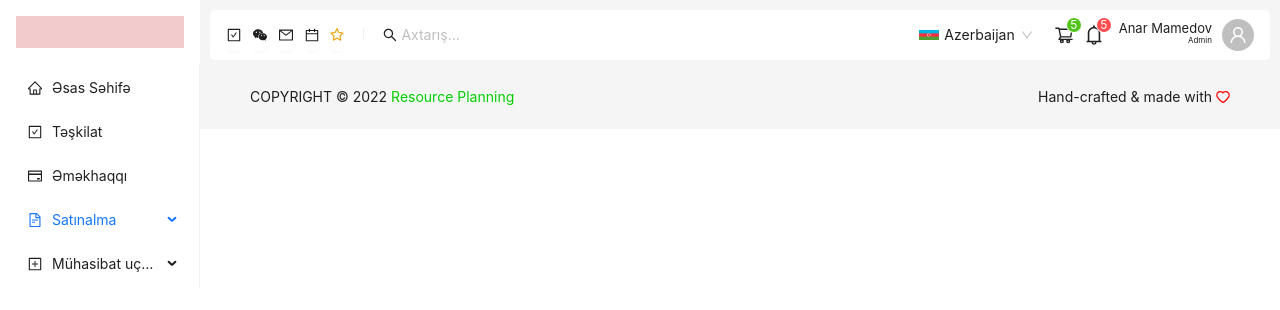
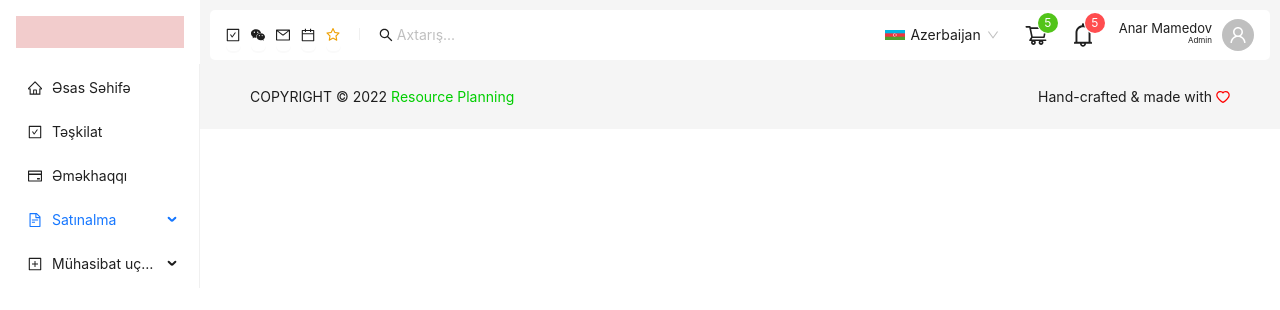
Before and after one commit to Anar-Mamedov/react-task-ant-design, a React (Create React App) app: page / in a window 1280 px wide. Shown: the top 310 px of the page. Built offline with nearby package versions, Linux system fonts and the light colour scheme.

Commit message:
Update Header.jsx

```diff
--- a/src/pages/Dashboard/components/Header/Header.jsx
+++ b/src/pages/Dashboard/components/Header/Header.jsx
@@ -249,24 +249,32 @@ export default function Header() {
             },
           ]}
         />
-        <Badge size="small" count={5} style={{ backgroundColor: "#52c41a" }}>
-          <ShoppingCartOutlined
+        <Button
+          shape="circle"
           style={{
-              fontSize: "20px",
+            backgroundColor: "transparent",
+            border: "none",
+            boxShadow: "none",
+            marginRight: "5px",
           }}
-            shape="square"
-            size="large"
-          />
+        >
+          <Badge count={5} style={{ backgroundColor: "#52c41a" }}>
+            <ShoppingCartOutlined style={{ fontSize: "24px" }} />
           </Badge>
-        <Badge size="small" count={5}>
-          <BellOutlined
+        </Button>
+        <Button
+          shape="circle"
           style={{
-              fontSize: "20px",
+            backgroundColor: "transparent",
+            border: "none",
+            boxShadow: "none",
+            marginRight: "5px",
           }}
-            shape="square"
-            size="large"
-          />
+        >
+          <Badge count={5}>
+            <BellOutlined style={{ fontSize: "24px" }} />
           </Badge>
+        </Button>
         <div
           style={{
             display: "flex",
```
Lines whose indentation alone changed are shown as unchanged.
